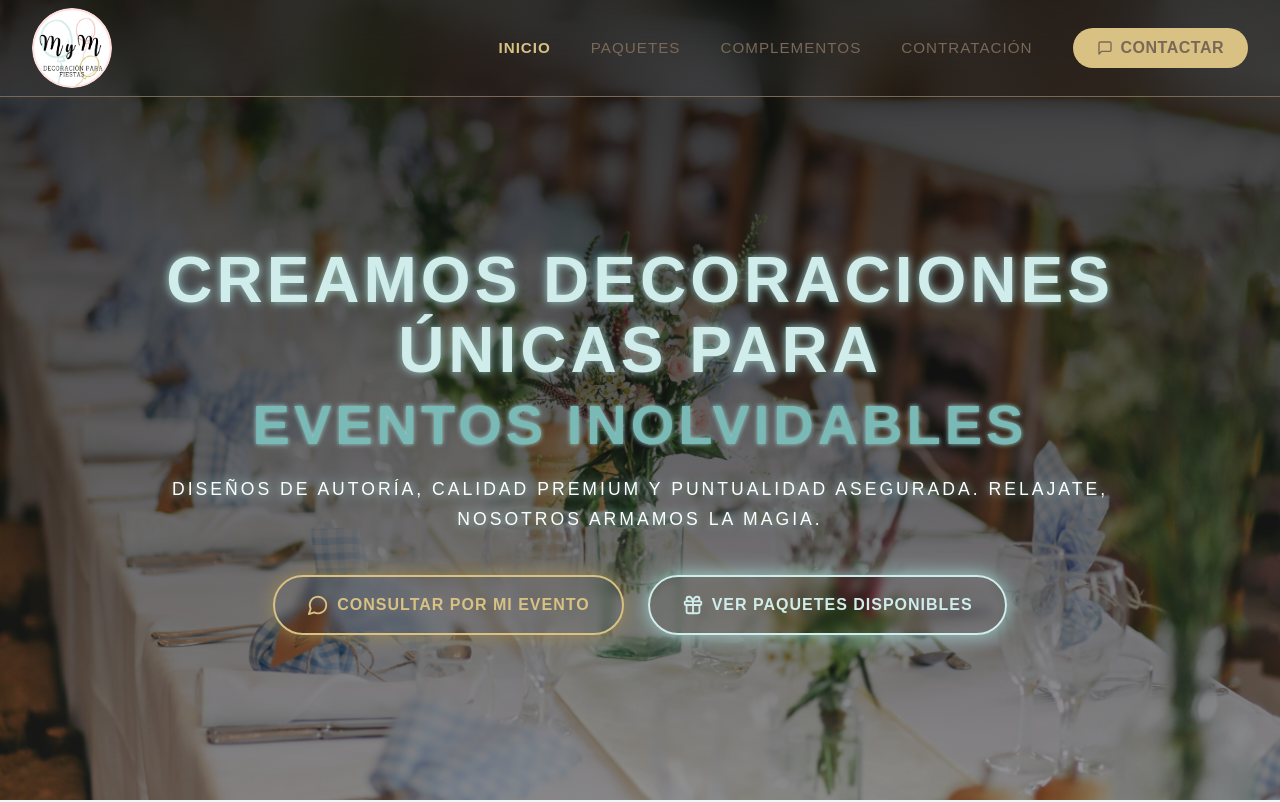
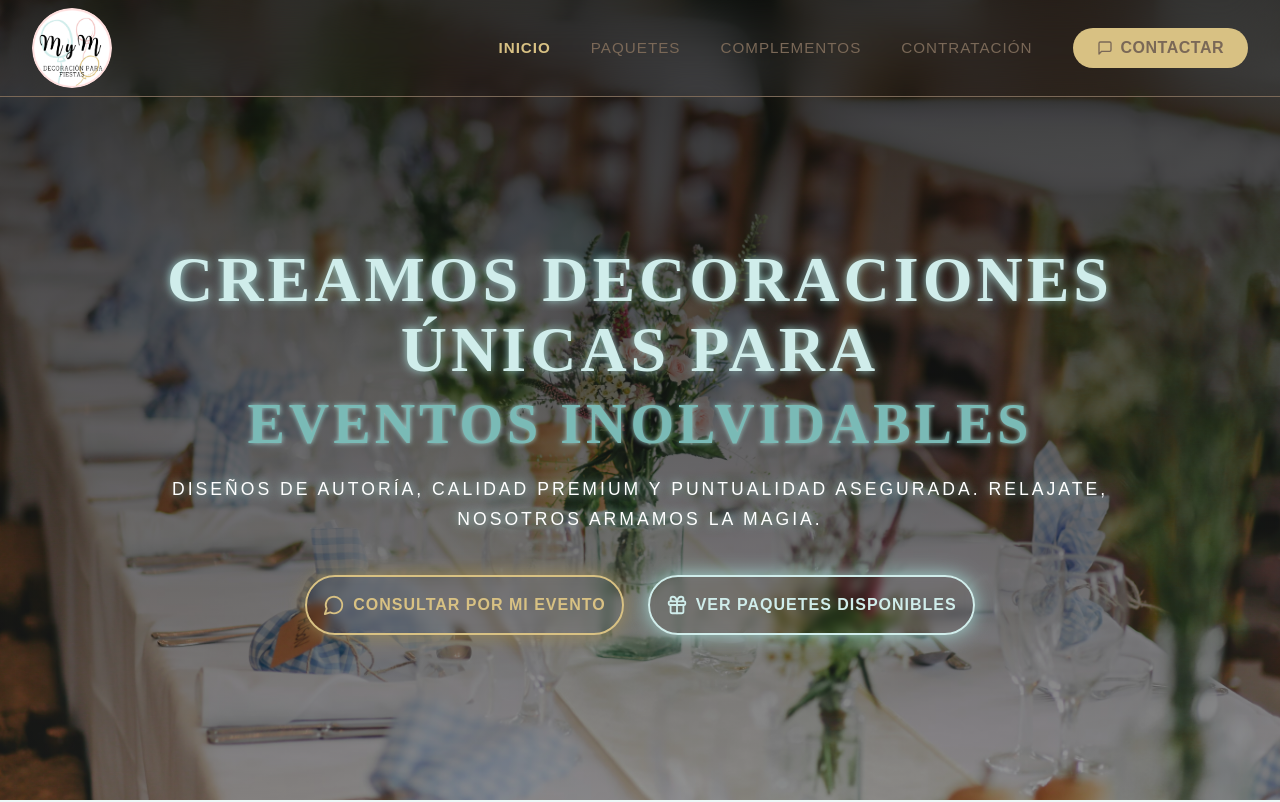
Before and after one commit to LautaroLeall/MyM_Decoraciones, a React (Vite) app: page / in a window 1280 px wide. Shown: the top 802 px of the page. Built offline with nearby package versions, Linux system fonts and the light colour scheme.

Commit message:
update hero (styles change font family)

```diff
--- a/src/styles/Hero.css
+++ b/src/styles/Hero.css
@@ -32,7 +32,7 @@
 }
 
 .hero-title {
-  font-family: var(--font-body);
+  font-family: var(--font-heading);
   font-size: 2.3rem;
   font-weight: 800;
   text-transform: uppercase;
@@ -84,7 +84,7 @@
   color: var(--color-gold);
   border: 2px solid var(--color-gold);
   box-shadow: 0 0 20px var(--color-gold-dark);
-  padding: 1rem 2rem;
+  padding: 1rem;
   font-size: 1rem;
   letter-spacing: 1px;
   text-transform: uppercase;
@@ -106,7 +106,7 @@
   color: var(--color-mint);
   border: 2px solid var(--color-mint);
   box-shadow: 0 0 20px var(--color-mint-dark);
-  padding: 1rem 2rem;
+  padding: 1rem;
   font-size: 1rem;
   letter-spacing: 1px;
   text-transform: uppercase;
```
